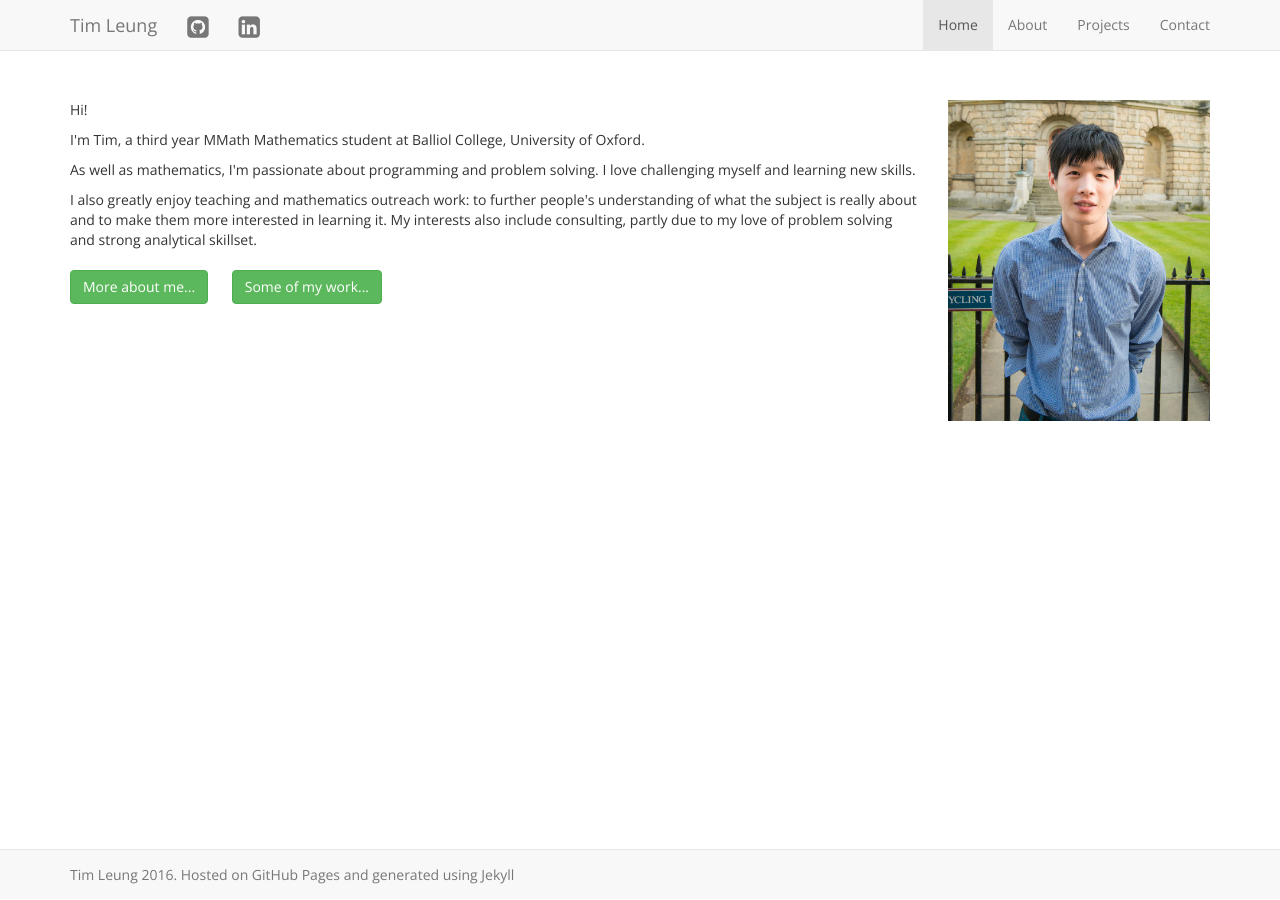
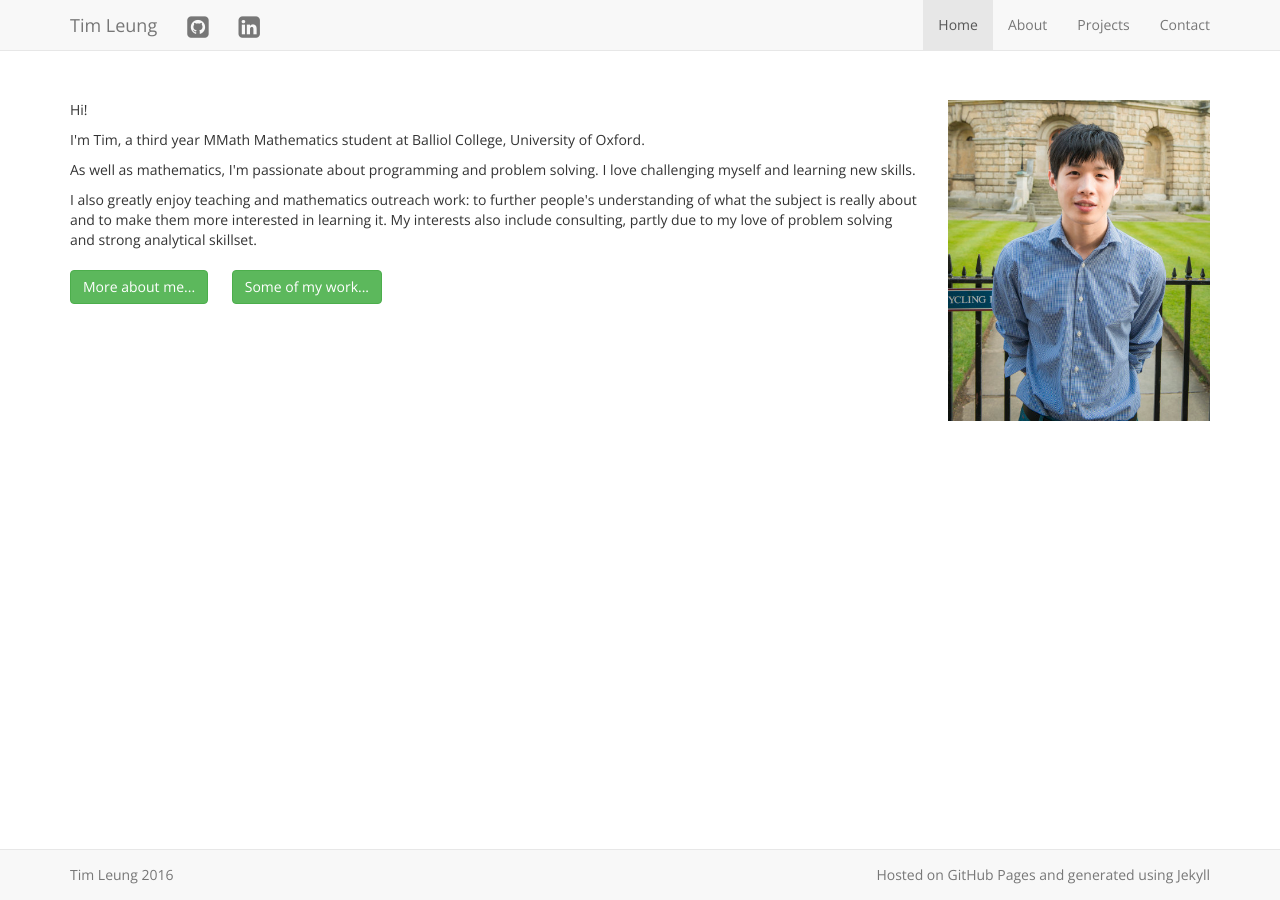
Before and after one commit to tzyl/tzyl.github.io, a Jekyll site: the page built from index.html, in a window 1280 px wide. Built offline with Jekyll 4.4.1, drawn with Linux system fonts in a browser that asks for light colours; nearby versions of some CDN libraries.

Commit message:
Changed footer layout.

```diff
--- a/_includes/footer.html
+++ b/_includes/footer.html
@@ -1,5 +1,6 @@
 <footer>
     <div class="container">
-        <p class="footer-text">Tim Leung 2016. Hosted on GitHub Pages and generated using Jekyll</p>
+        <div class="footer-text pull-left">Tim Leung 2016</div>
+        <div class="footer-text pull-right">Hosted on GitHub Pages and generated using Jekyll</div>
     </div>
 </footer>
--- a/css/main.css
+++ b/css/main.css
@@ -17,7 +17,7 @@ body {
 }
 
 footer {
-    height: 50px;
+    min-height: 50px;
     border-top: 1px solid #e7e7e7;
     background-color: #f8f8f8;
 }
```
